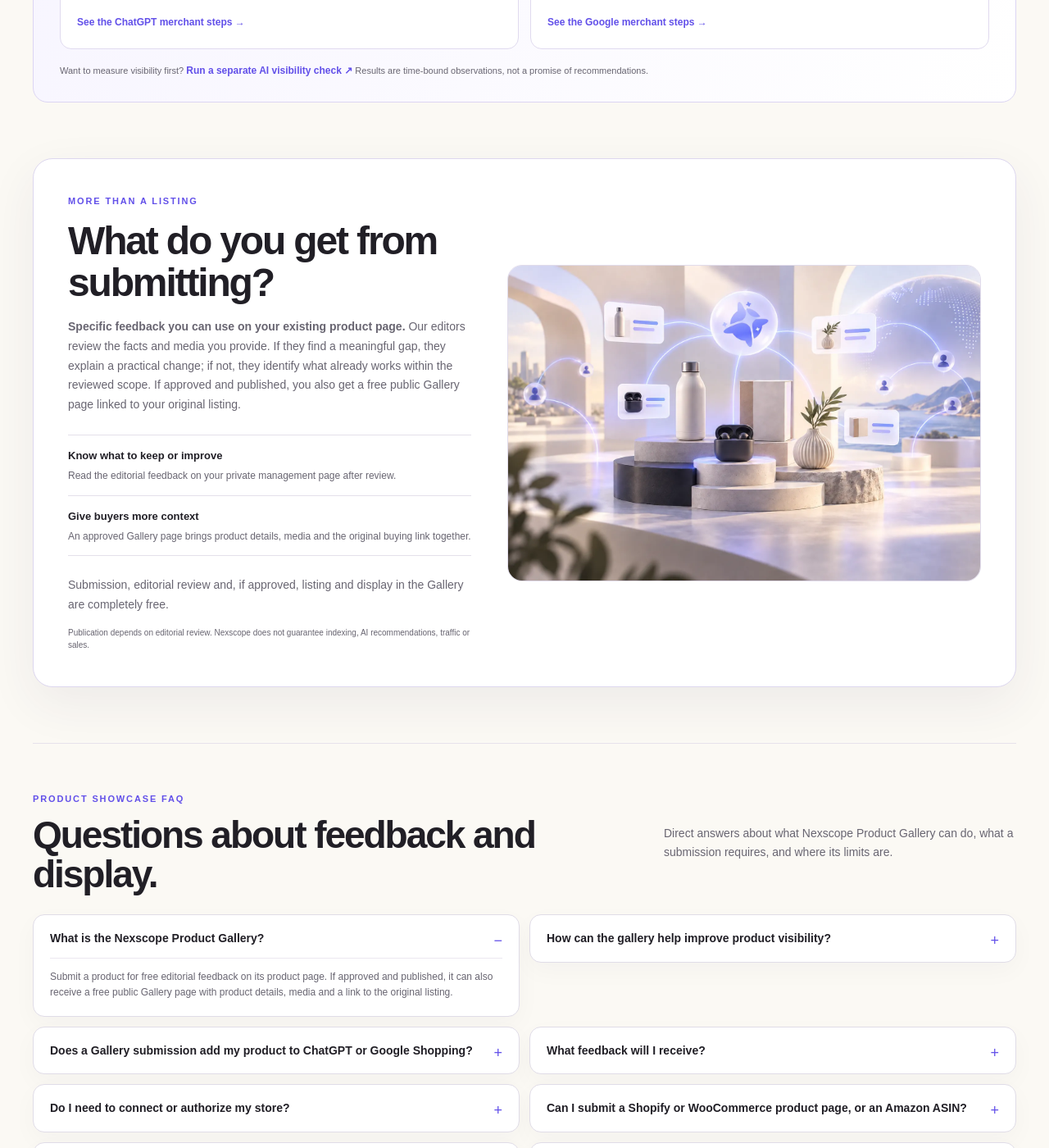
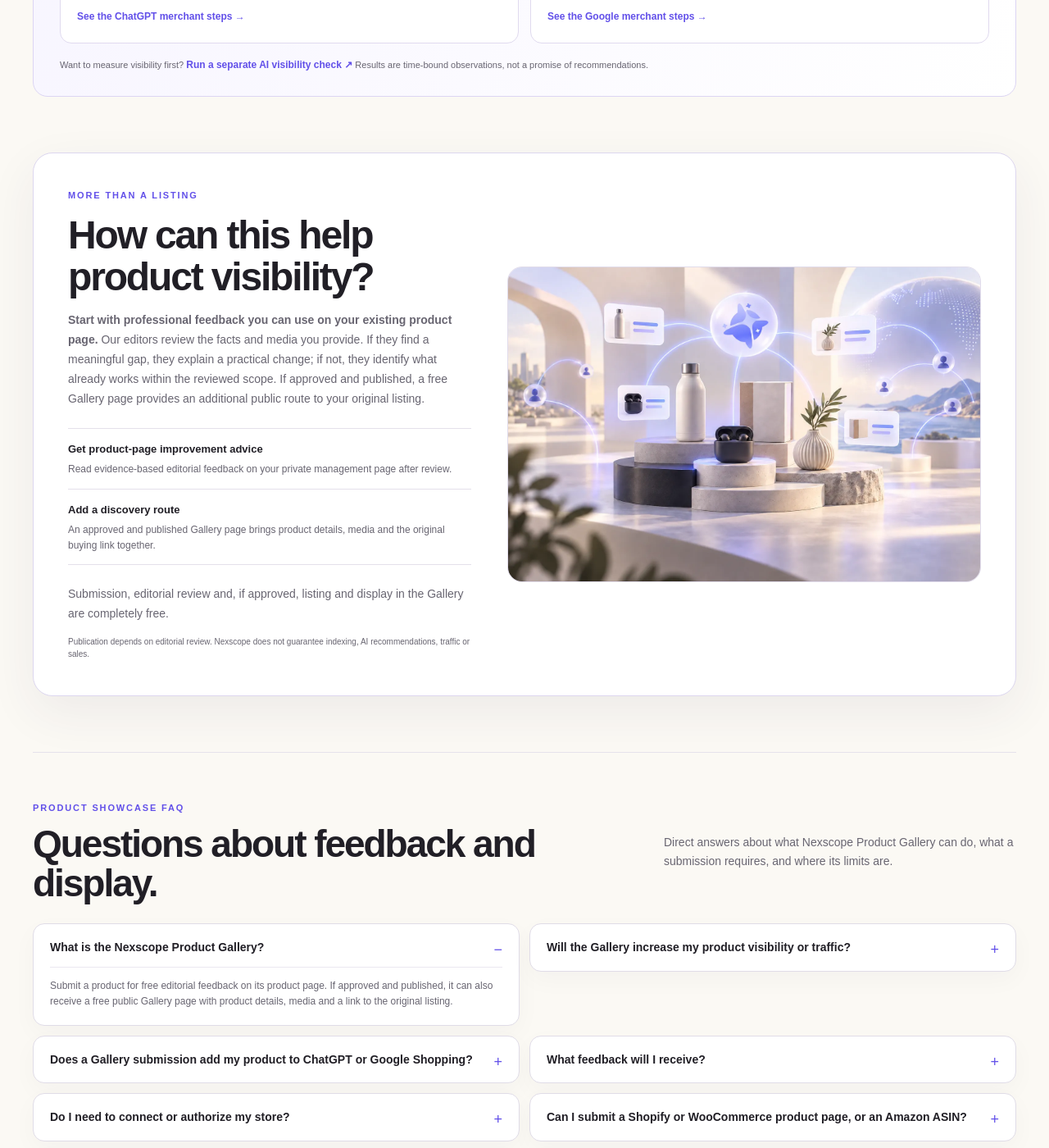
Before and after one commit to nexscope-ai/ecommerce-ai-tools, a Jekyll site: the page built from docs/product-showcase/index.md, in a window 1280 px wide and 1400 px high, scrolled down 1795 px. Shown: the whole window at 82% size. Built offline with Jekyll 4.4.1, drawn with Linux system fonts in a browser that asks for light colours; nearby versions of some CDN libraries; some of the changed text lies outside the part shown.

Commit message:
Add visibility and editorial advice search intent

```diff
--- a/docs/product-showcase/index.md
+++ b/docs/product-showcase/index.md
@@ -1,7 +1,7 @@
 ---
 layout: default
 title: Free Ecommerce Product Page Review for Sellers | Nexscope
-description: Get a free editorial review of one ecommerce product page or Amazon ASIN. See what works and what buyers may need; approved products can join Nexscope Gallery.
+description: Free ecommerce product page review with specific editorial advice. Approved products may gain an extra public Gallery page for visibility; traffic is not guaranteed.
 permalink: /product-showcase/
 last_modified_at: 2026-10-09
 robots: index,follow,max-image-preview:large,max-snippet:-1,max-video-preview:-1
@@ -16,8 +16,8 @@
 faq:
   - question: "What is the Nexscope Product Gallery?"
     answer: "Submit a product for free editorial feedback on its product page. If approved and published, it can also receive a free public Gallery page with product details, media, and a link to the original listing."
-  - question: "How can the gallery help improve product visibility?"
-    answer: "An approved and published product receives another public page with submitted details, media, and a link to its original listing. This can give shoppers and AI-assisted research another source of product context, but inclusion does not guarantee indexing, recommendations, traffic, or sales."
+  - question: "Will the Gallery increase my product visibility or traffic?"
+    answer: "If approved and published, a product receives an additional public page with submitted details, media, and a link to its original listing. That creates another route for discovery, but it does not guarantee search indexing, impressions, referral traffic, or sales."
   - question: "Does a Gallery submission add my product to ChatGPT or Google Shopping?"
     answer: "No. The Gallery publishes an editorially reviewed public page. Shopping catalog participation requires a separate route through the seller's store or an authorized product feed; Gallery submission does not register the seller with ChatGPT or Google Shopping."
   - question: "What feedback will I receive?"
@@ -38,7 +38,7 @@
     <span class="eyebrow">Free ecommerce product page review for sellers</span>
     <p class="showcase-status">SPECIFIC EDITORIAL FEEDBACK · FREE APPROVED DISPLAY</p>
     <h1>See your product page<br><span>through a buyer's eyes.</span></h1>
-    <p>Share one public product page, including a Shopify or WooCommerce page, or an Amazon ASIN. Our editors review its facts, images and buyer questions, then explain what works and suggest changes only where needed. If approved and published, your product can also receive a free Gallery page linking to your original listing.</p>
+    <p>Share one public product page, including a Shopify or WooCommerce page, or an Amazon ASIN. Our editors review its facts, images and buyer questions, then offer specific improvement advice where needed. If approved and published, your product gains another public discovery page linking to your original listing.</p>
     <div class="showcase-actions">
       <a class="showcase-primary" data-showcase-submit-cta="hero" href="{{ '/product-showcase/submit/' | relative_url }}">Request free product-page feedback ↗</a>
       <a class="showcase-quiet-link" href="#showcase-preview">See what you get <span aria-hidden="true">↓</span></a>
@@ -77,7 +77,7 @@
   </header>
   <div class="showcase-discovery-grid">
     <article><span>01</span><h3>Feedback without filler</h3><p>See what works and which product facts, visuals or buyer questions need attention, if any.</p></article>
-    <article><span>02</span><h3>A focused public page</h3><p>If approved, present the product with useful context, images and optional video.</p></article>
+    <article><span>02</span><h3>Another discovery path</h3><p>If approved and published, give shoppers an additional public page with product context, images and optional video.</p></article>
     <article><span>03</span><h3>Your store stays the destination</h3><p>The Gallery page links to the original storefront or marketplace listing.</p></article>
   </div>
   <section class="showcase-shopping-paths" aria-labelledby="showcase-shopping-paths-title">
@@ -97,11 +97,11 @@
 <section class="showcase-growth" aria-labelledby="showcase-growth-title">
   <div class="showcase-growth-copy">
     <span class="eyebrow">More than a listing</span>
-    <h2 id="showcase-growth-title">What do you get from submitting?</h2>
-    <p><strong>Specific feedback you can use on your existing product page.</strong> Our editors review the facts and media you provide. If they find a meaningful gap, they explain a practical change; if not, they identify what already works within the reviewed scope. If approved and published, you also get a free public Gallery page linked to your original listing.</p>
+    <h2 id="showcase-growth-title">How can this help product visibility?</h2>
+    <p><strong>Start with professional feedback you can use on your existing product page.</strong> Our editors review the facts and media you provide. If they find a meaningful gap, they explain a practical change; if not, they identify what already works within the reviewed scope. If approved and published, a free Gallery page provides an additional public route to your original listing.</p>
     <ul class="showcase-benefit-list">
-      <li><strong>Know what to keep or improve</strong><span>Read the editorial feedback on your private management page after review.</span></li>
-      <li><strong>Give buyers more context</strong><span>An approved Gallery page brings product details, media and the original buying link together.</span></li>
+      <li><strong>Get product-page improvement advice</strong><span>Read evidence-based editorial feedback on your private management page after review.</span></li>
+      <li><strong>Add a discovery route</strong><span>An approved and published Gallery page brings product details, media and the original buying link together.</span></li>
     </ul>
     <p>Submission, editorial review and, if approved, listing and display in the Gallery are completely free.</p>
     <small class="showcase-disclaimer">Publication depends on editorial review. Nexscope does not guarantee indexing, AI recommendations, traffic or sales.</small>
@@ -118,7 +118,7 @@
   </header>
   <div class="showcase-faq-list">
     <details open><summary>What is the Nexscope Product Gallery?</summary><p>Submit a product for free editorial feedback on its product page. If approved and published, it can also receive a free public Gallery page with product details, media and a link to the original listing.</p></details>
-    <details><summary>How can the gallery help improve product visibility?</summary><p>An approved and published product receives another public page with submitted details, media and a link to its original listing. This can give shoppers and AI-assisted research another source of product context, but inclusion does not guarantee indexing, recommendations, traffic or sales.</p></details>
+    <details><summary>Will the Gallery increase my product visibility or traffic?</summary><p>If approved and published, a product receives an additional public page with submitted details, media and a link to its original listing. That creates another route for discovery, but it does not guarantee search indexing, impressions, referral traffic or sales.</p></details>
     <details><summary>Does a Gallery submission add my product to ChatGPT or Google Shopping?</summary><p>No. The Gallery publishes an editorially reviewed public page; it does not submit a merchant feed or register your store with a shopping platform. Use the seller's own catalog route for <a href="{{ '/ecommerce-trends/chatgpt-product-discovery/' | relative_url }}">ChatGPT</a> or <a href="{{ '/ecommerce-trends/google-ai-mode-shopping/' | relative_url }}">Google Shopping</a>.</p></details>
     <details><summary>What feedback will I receive?</summary><p>After editorial review, the private management page shows written feedback based on the submitted public materials, whether or not the product is approved for publication. We explain what works and recommend specific changes only where the evidence supports them. If no material gap appears within the reviewed scope, we say so instead of inventing suggestions.</p></details>
     <details><summary>Do I need to connect or authorize my store?</summary><p>No. A submission uses public product-page links or an Amazon ASIN. Nexscope does not request a store password, seller token or payment access for this workflow.</p></details>
```
Also changed, not shown: docs/product-showcase/submit/index.md (+3 -3 lines), README.md.
